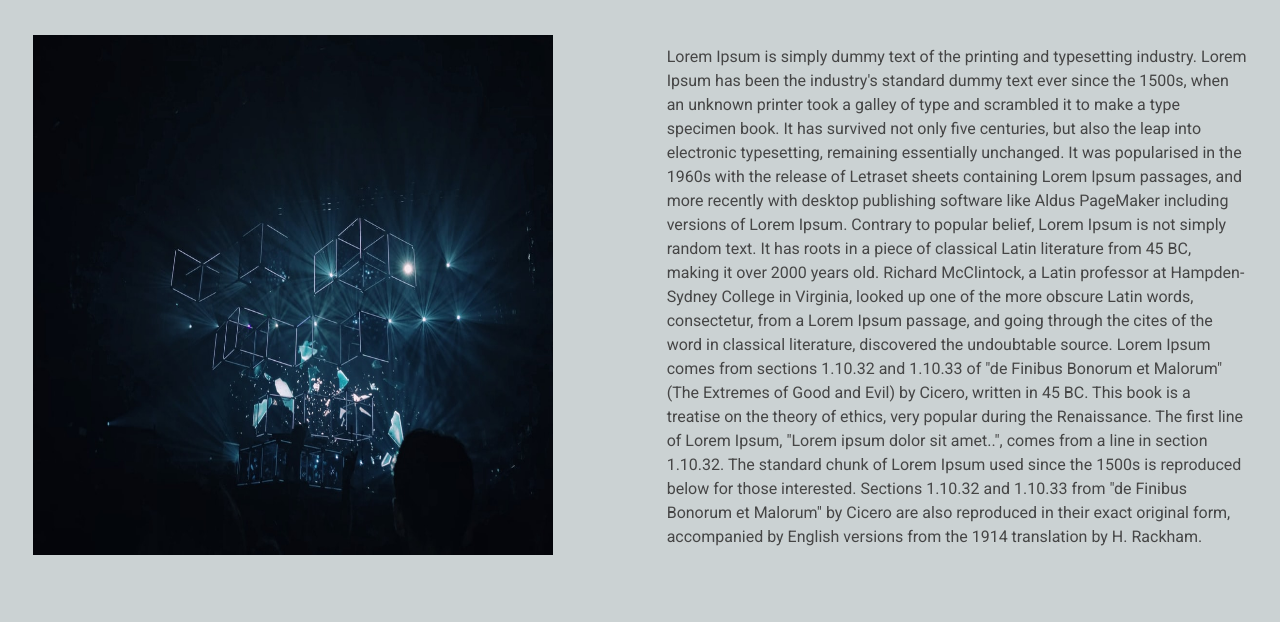
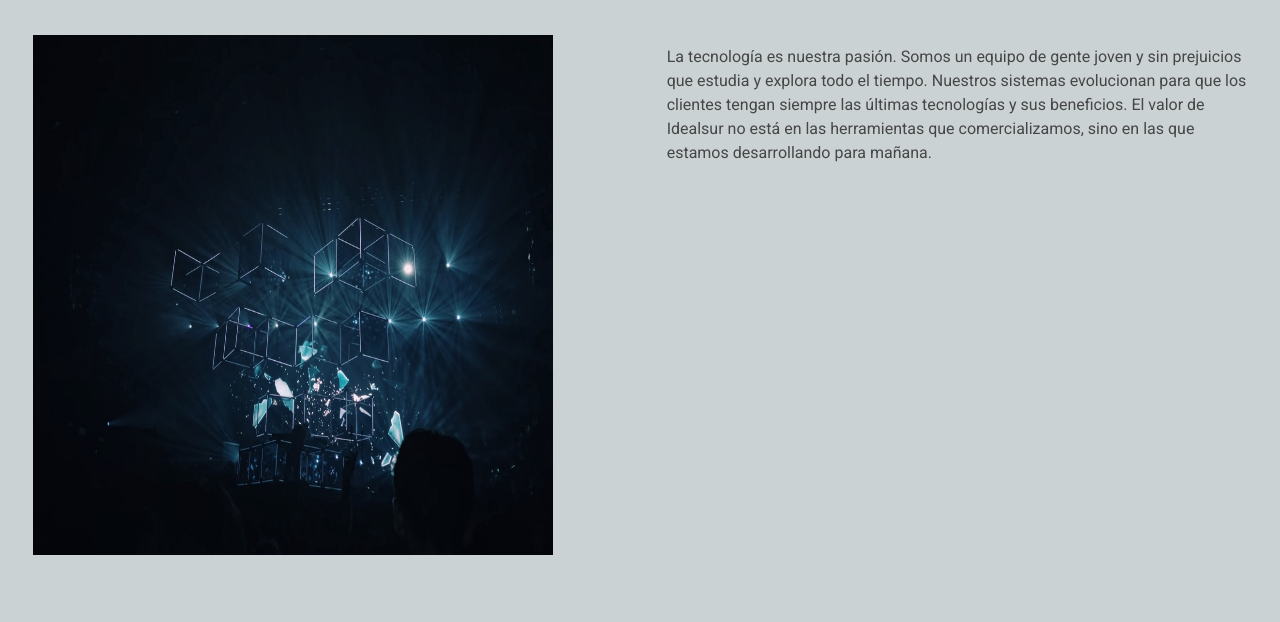
Before and after one commit to fernandoexposto/Idealsur, a website: page index.html in a window 1280 px wide. Shown: the part 149-771 px from the top of the page. Drawn offline with nearby package versions, Linux system fonts and the light colour scheme.

Commit message:
Se modificó el texto final del index

```diff
--- a/index.html
+++ b/index.html
@@ -65,12 +65,10 @@
 
     <div class="texto">
 
-        <p class="section__p"> Lorem Ipsum is simply dummy text of the printing and typesetting industry. Lorem Ipsum has been the industry's standard dummy text ever since the 1500s,
-        when an unknown printer took a galley of type and scrambled it to make a type specimen book. It has survived not only five centuries, but also the leap into electronic
-        typesetting, remaining essentially unchanged. It was popularised in the 1960s with the release of Letraset sheets containing Lorem Ipsum passages, and more recently
-        with desktop publishing software like Aldus PageMaker including versions of Lorem Ipsum.
-        Contrary to popular belief, Lorem Ipsum is not simply random text. It has roots in a piece of classical Latin literature from 45 BC, making it over 2000 years old. Richard McClintock, a Latin professor at Hampden-Sydney College in Virginia, looked up one of the more obscure Latin words, consectetur, from a Lorem Ipsum passage, and going through the cites of the word in classical literature, discovered the undoubtable source. Lorem Ipsum comes from sections 1.10.32 and 1.10.33 of "de Finibus Bonorum et Malorum" (The Extremes of Good and Evil) by Cicero, written in 45 BC. This book is a treatise on the theory of ethics, very popular during the Renaissance. The first line of Lorem Ipsum, "Lorem ipsum dolor sit amet..", comes from a line in section 1.10.32.
-        The standard chunk of Lorem Ipsum used since the 1500s is reproduced below for those interested. Sections 1.10.32 and 1.10.33 from "de Finibus Bonorum et Malorum" by Cicero are also reproduced in their exact original form, accompanied by English versions from the 1914 translation by H. Rackham.
+        <p class="section__p">
+
+          La tecnología es nuestra pasión. Somos un equipo de gente joven y sin prejuicios que estudia y explora todo el tiempo. Nuestros sistemas evolucionan para que los clientes tengan
+          siempre las últimas tecnologías y sus beneficios. El valor de Idealsur no está en las herramientas que comercializamos, sino en las que estamos desarrollando para mañana.
 
      </p>
 
```
